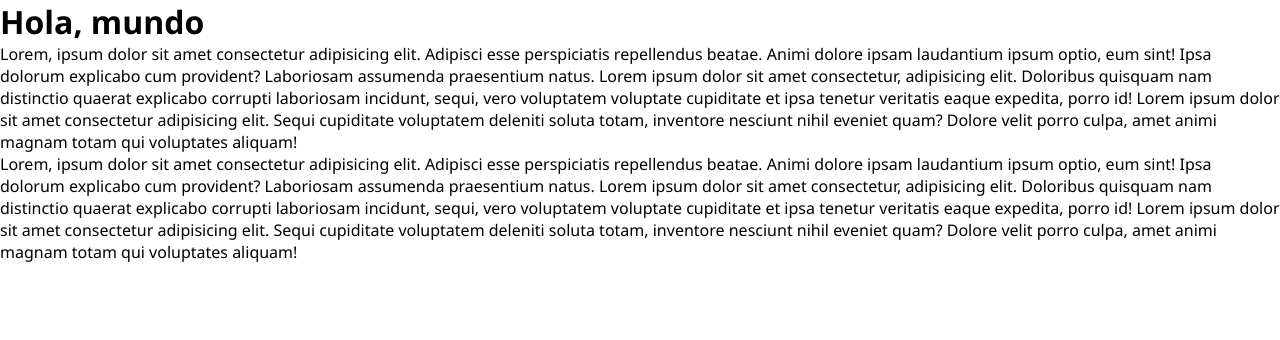
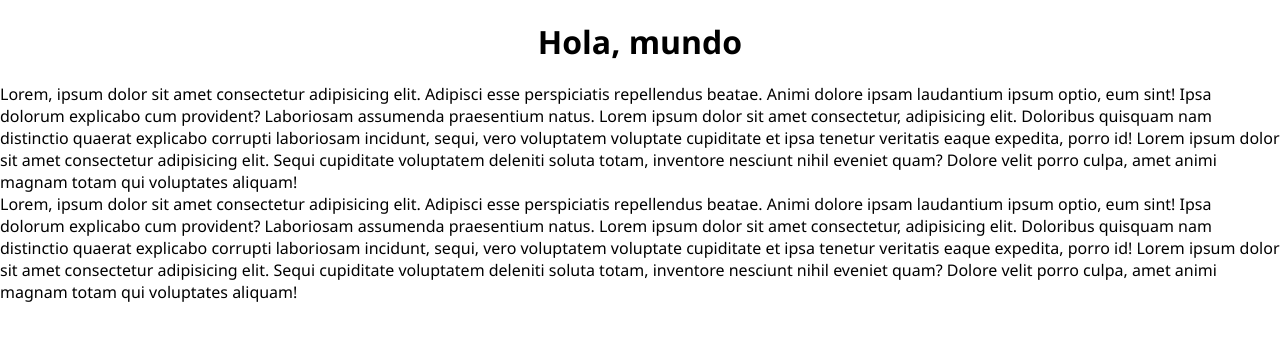
Before and after one commit to ElisvethHappy/Proyecto, a plain HTML site: page index.html in a window 1280 px wide. Drawn offline with Linux system fonts and the light colour scheme.

Commit message:
Cambios agregado a css

```diff
--- a/style.css
+++ b/style.css
@@ -4,3 +4,11 @@
     box-sizing: border-box;
     font-family: 'Segoe UI', Tahoma, Verdana, sans-serif;
 }
+h1{
+    text-align: center;
+    padding: 20px;
+}
+p{
+    text-decoration: solid;
+
+}
```
